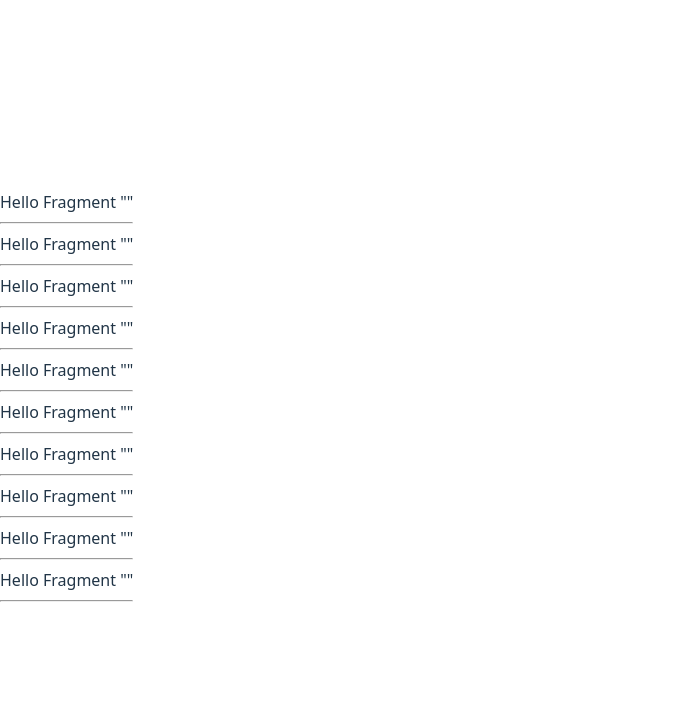
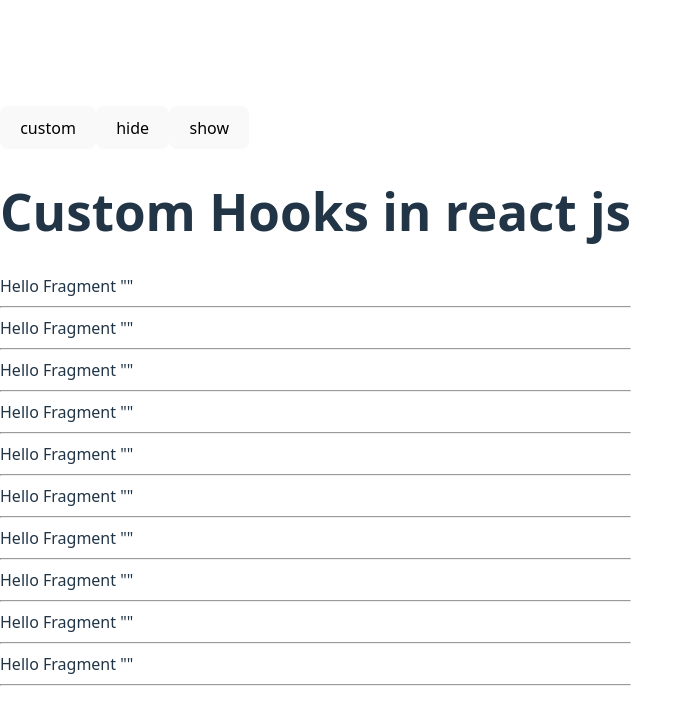
Before and after one commit to Shivam-kumar1287/React-Vite-19, a React (Vite) app in the folder my-app/: page / in a window 1280 px wide. Shown: the top 724 px of the page, without its empty margins (0-694 px from the left). Built offline with nearby package versions, Linux system fonts and the light colour scheme.

Commit message:
custom custom1

```diff
--- a/my-app/src/App.jsx
+++ b/my-app/src/App.jsx
@@ -1,6 +1,9 @@
+import Custom1 from "./Hooks/Custom1";
+
 function App(){
     return (
         <>
+        <Custom1 />
         <div>
             <Data />
             <Data />
--- /dev/null
+++ b/my-app/src/Hooks/Custom.jsx
@@ -0,0 +1,17 @@
+import { useState } from "react";
+
+const useCustom = (defaultValue) => {
+    const [value, setValue] = useState(defaultValue);
+
+    const toggleValue = (val) => {
+        if (typeof val !== 'boolean') {
+            setValue(prevValue => !prevValue);
+        } else {
+            setValue(val);
+        }
+    };
+
+    return [value, toggleValue];
+}
+
+export default useCustom;
--- /dev/null
+++ b/my-app/src/Hooks/Custom1.jsx
@@ -0,0 +1,17 @@
+import useCustom from "./Custom";
+
+function Custom1() {
+    const [value, toggleValue] = useCustom(true);
+
+    return (
+        <div>
+            <button onClick={() => toggleValue(false)}>custom</button>
+            <button onClick={() => toggleValue(false)}>hide</button>
+            <button onClick={() => toggleValue(true)}>show</button>
+
+            {value && <h1>Custom Hooks in react js</h1>}
+        </div>
+    );
+}
+
+export default Custom1;
```
